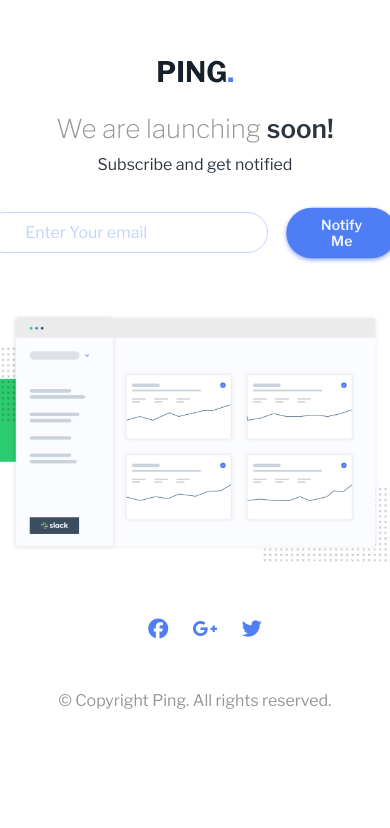
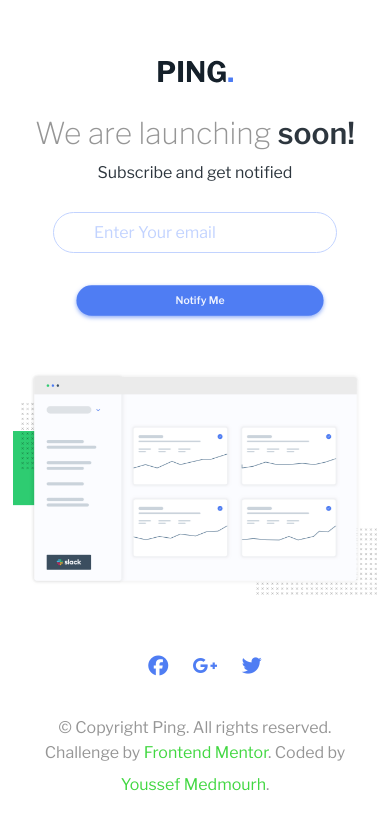
Before and after one commit to YoussefDevp/Ring, a plain HTML site: page index.html in a window 390 px wide. Drawn offline with nearby package versions, Linux system fonts and the light colour scheme.

Commit message:
last edit

```diff
--- a/index.html
+++ b/index.html
@@ -41,6 +41,8 @@
   </div>
 
   <p>&copy; Copyright Ping. All rights reserved.</p>
+  <p>Challenge by <a href="https://www.frontendmentor.io?ref=challenge" target="_blank">Frontend Mentor</a>.
+    Coded by <a href="#">Youssef Medmourh</a>.</p>
 </footer>
 
 
--- a/queries.scss
+++ b/queries.scss
@@ -1,3 +1,51 @@
+/** Big Tablet to small */
+@media only screen and (max-width: 583px) {
+    body {
+        margin: 0 1rem;
+        header {
+            h1 {
+                font-size: 180%;
+            }
+            button {
+                font-size: 60%;
+            }
+        }
+    }
+}
+
+@media only screen and (max-width: 540px) {
+    header {
+
+        form {
+            flex-direction: column;
+            input {
+                margin-bottom: 1.5rem;
+            }
+            button {
+                width: 100%;
+            }
+
+        }
+
+    }
+}
+
+/** big phone to Small Phone */
+@media only screen and (max-width: 425px) {
+
+    body {
+
+        header {
+            h1 {
+             font-size: 150%;
+            }
+
+        }
+    }
+
+}
+
+
 @media only screen and (max-width: 533px) {
     header {
         img {
--- a/script.js
+++ b/script.js
@@ -18,7 +18,8 @@ else
 {
     form.classList.remove("valid")
     form.classList.add("invalid")
-    text.innerHTML  = "Your Email Address is inValid"
+    text.innerHTML  = "Please provide a valid email Address"
+    text.style.color = "hsl(354, 100%, 66%)"
 
 }
 
--- a/style.scss
+++ b/style.scss
@@ -97,12 +97,12 @@ header {
 
     span
      {
+      font-weight: 500;
       top: 48px;
       position: absolute;
-      font-size: 60%;
+      font-size: 50%;
       text-align: center;
       font-style: italic;
-      color: hsl(354, 100%, 66%);
 
     }
 
@@ -146,6 +146,20 @@ footer {
         p {
             color: hsl(0, 0%, 59%);
             font-size: 80%;
-            margin: 2.5rem auto;
+        }
+
+        p:nth-of-type(2) {
+           line-height: 2;
+           margin-bottom: 1rem;
+            a {
+                text-decoration: none;
+                font-size: 100%;
+                color: rgba(2, 202, 2, 0.753);
+            }
+            a:hover {
+                filter: brightness(200%);
+                animation:text-shadow-drop-right .6s both;
+                @keyframes text-shadow-drop-right{0%{text-shadow:0 0 0 transparent}100%{text-shadow:5px 0 18px rgba(0, 204, 0, 0.733)}}
+            }
         }
     }
```
Also changed, not shown: queries.css, style.css, 2 other files.
